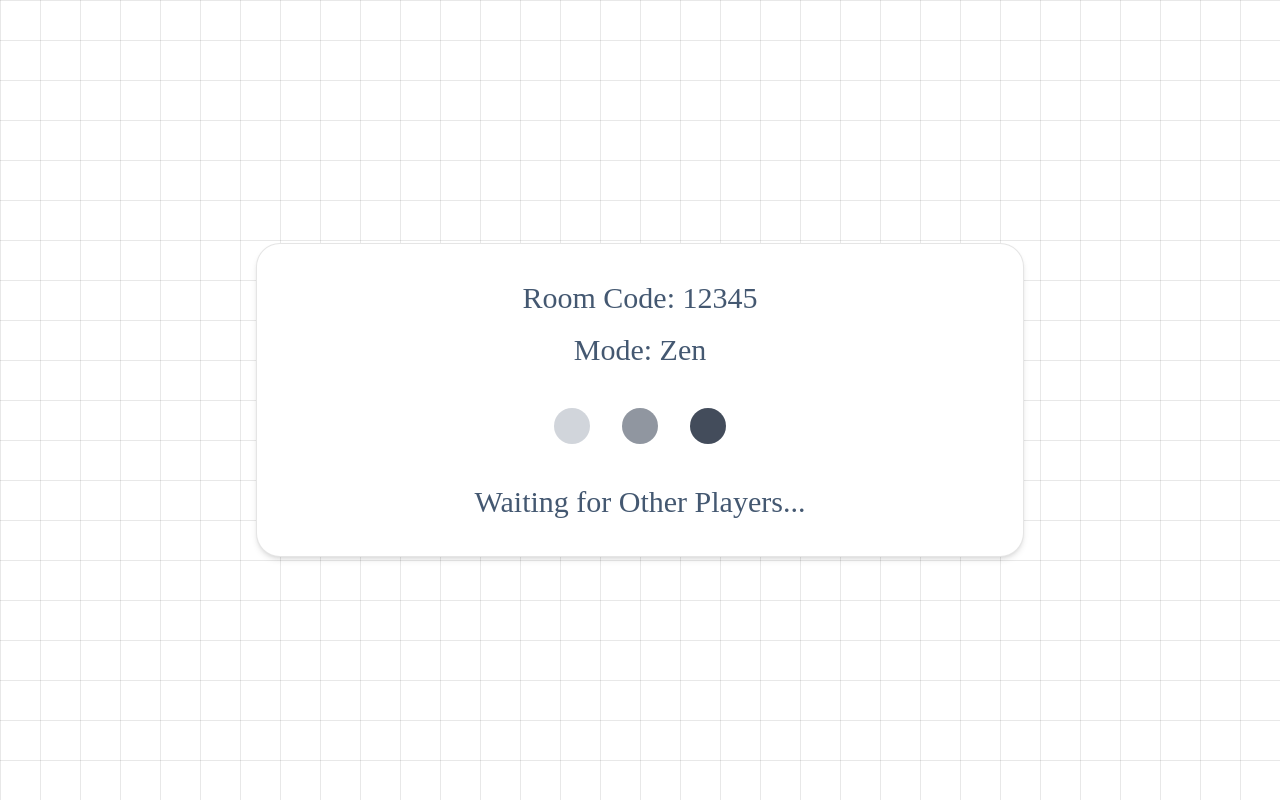
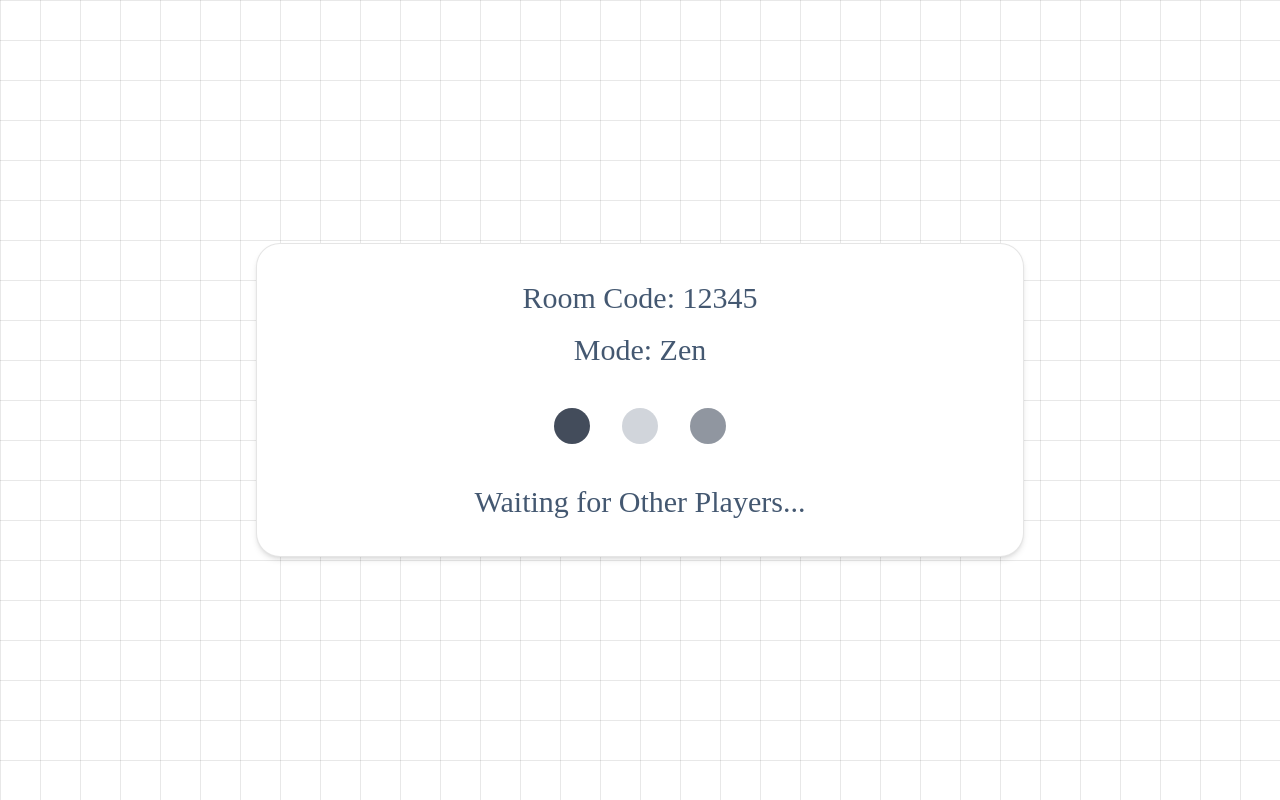
Before and after one commit to gunpachon/FindMyMines, a SvelteKit app in the folder apps/web/: page /waiting in a window 1280 px wide. Built offline with nearby package versions, Linux system fonts and the light colour scheme; a web font is replaced by a local one.

Commit message:
fix: change stying animartion

```diff
--- a/apps/web/src/routes/waiting/+page.svelte
+++ b/apps/web/src/routes/waiting/+page.svelte
@@ -36,16 +36,16 @@
 
   .animate-dot-1 {
     animation: dotAnimation 1.5s infinite;
-    animation-delay: 0.5s;
+    animation-delay: 0s;
   }
 
   .animate-dot-2 {
     animation: dotAnimation 1.5s infinite;
-    animation-delay: 1s;
+    animation-delay: 0.5s;
   }
 
   .animate-dot-3 {
     animation: dotAnimation 1.5s infinite;
-    animation-delay: 1.5s;
+    animation-delay: 1s;
   }
 </style>
```
